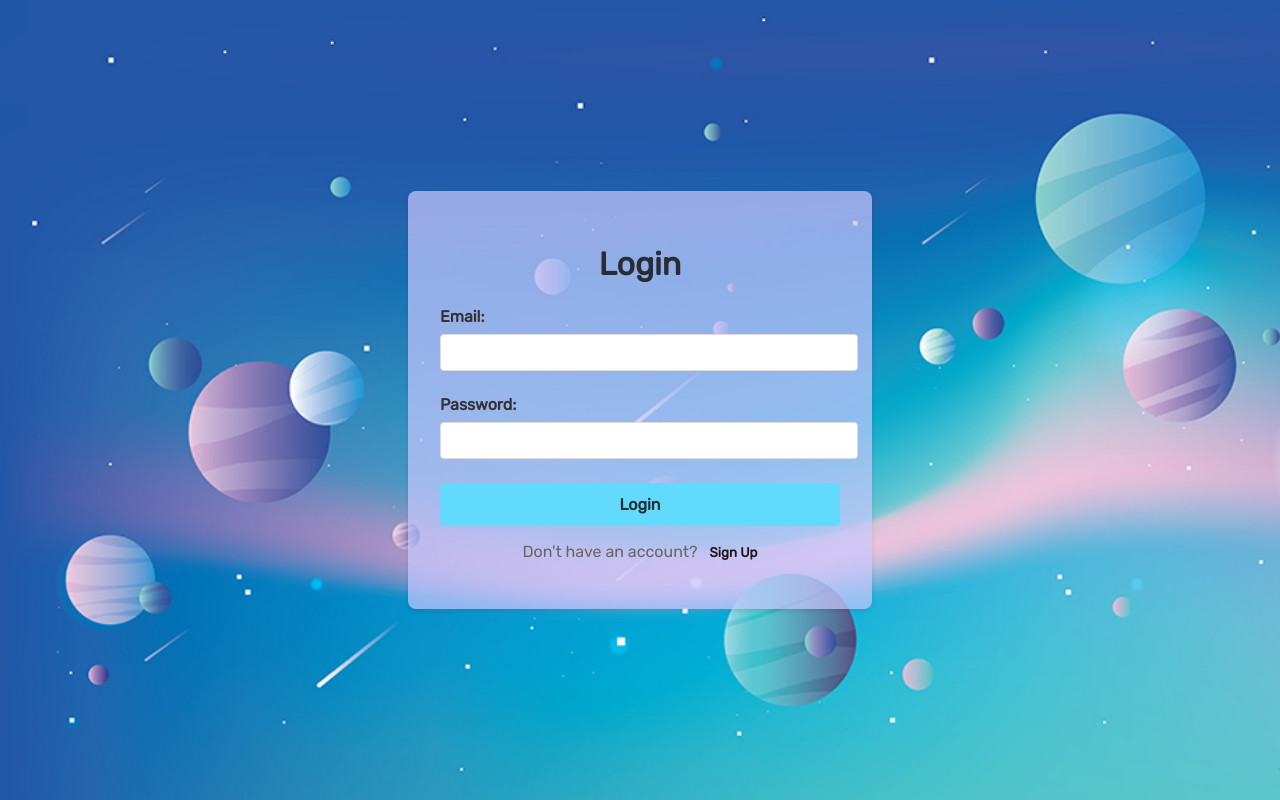
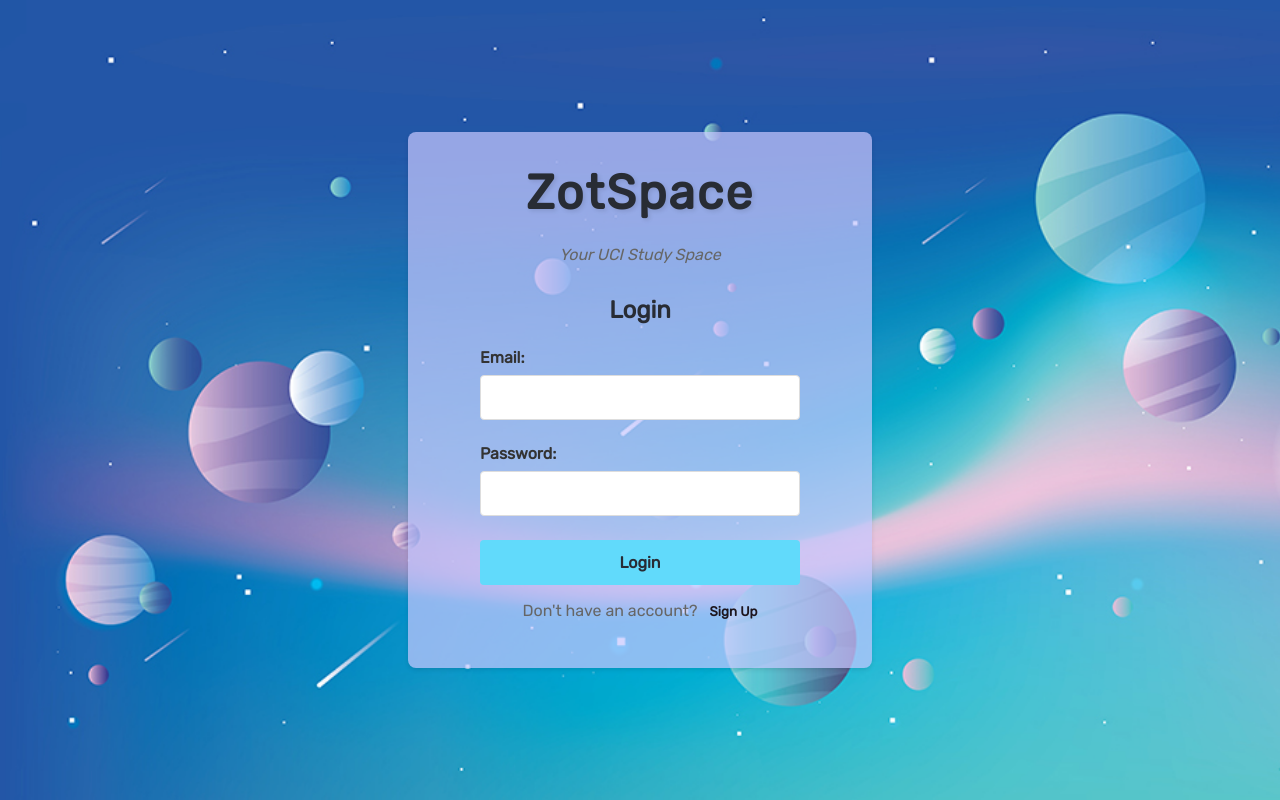
Before and after one commit to tiimbiim/ZotSpace, a React (Create React App) app in the folder zotspace_frontend/: page /login in a window 1280 px wide. Built offline with nearby package versions, Linux system fonts and the light colour scheme; no server answers; the HTML template or start-up script is replaced by a standard one.

Commit message:
Update login page styling: Add ZotSpace logo on top

```diff
--- a/zotspace_frontend/src/pages/Login.css
+++ b/zotspace_frontend/src/pages/Login.css
@@ -6,7 +6,6 @@
   background-color: #f5f5f5;
   background-image: url('../../public/space_home.jpg');
   background-size: cover;
-
 }
 
 .login-box {
@@ -23,6 +22,37 @@
   src: url('../../public/Rubik-Regular.woff2');
 }
 
+.logo {
+  text-align: center;
+  margin-bottom: 2rem;
+}
+
+.logo-text {
+  font-size: 3rem;
+  color: #282c34;
+  margin: 0;
+  font-family: "Rubik";
+  font-weight: bold;
+  letter-spacing: 2px;
+  text-shadow: 2px 2px 4px rgba(0, 0, 0, 0.1);
+}
+
+.logo-tagline {
+  font-size: 1rem;
+  color: #666;
+  margin: 0.5rem 0 0;
+  font-family: "Rubik";
+  font-style: italic;
+}
+
+.form-title {
+  text-align: center;
+  color: #282c34;
+  margin-bottom: 1.5rem;
+  font-family: "Rubik";
+  font-size: 1.5rem;
+}
+
 .login-box h1 {
   text-align: center;
   color: #282c34;
@@ -33,6 +63,8 @@
 
 .form-group {
   margin-bottom: 1.5rem;
+  width: 80%;
+  margin: 0 auto 1.5rem auto;
 }
 
 .form-group label {
@@ -41,20 +73,23 @@
   color: #333;
   font-weight: bold;
   font-family: "Rubik";
+  text-align: left;
 }
 
 .form-group input {
   width: 100%;
-  padding: 0.75rem;
+  padding: 0.8rem;
   border: 1px solid #ddd;
   border-radius: 4px;
   font-size: 1rem;
   font-family: "Rubik";
+  height: 45px;
+  box-sizing: border-box;
 }
 
 .submit-button {
   width: 100%;
-  padding: 0.75rem;
+  padding: 0.8rem;
   background-color: #61dafb;
   color: #282c34;
   border: none;
@@ -64,10 +99,18 @@
   cursor: pointer;
   transition: background-color 0.3s ease;
   font-family: "Rubik";
+  height: 45px;
+  box-sizing: border-box;
 }
 
 .submit-button:hover {
   background-color: #4fa8c7;
+}
+
+/* Add a container for the submit button to match form-group width */
+.submit-button-container {
+  width: 80%;
+  margin: 0 auto;
 }
 
 .error-message {
@@ -97,3 +140,10 @@
 .toggle-button:hover {
   text-decoration: underline;
 }
+
+form {
+  width: 100%;
+  display: flex;
+  flex-direction: column;
+  align-items: center;
+}
--- a/zotspace_frontend/src/pages/Login.js
+++ b/zotspace_frontend/src/pages/Login.js
@@ -96,7 +96,11 @@ function Login() {
   return (
     <div className="login-container">
       <div className="login-box">
-        <h1>{isLogin ? 'Login' : 'Sign Up'}</h1>
+        <div className="logo">
+          <h1 className="logo-text">ZotSpace</h1>
+          <p className="logo-tagline">Your UCI Study Space</p>
+        </div>
+        <h2 className="form-title">{isLogin ? 'Login' : 'Sign Up'}</h2>
         {error && <p className="error-message">{error}</p>}
         <form onSubmit={handleSubmit}>
           <div className="form-group">
@@ -119,9 +123,11 @@ function Login() {
               required
             />
           </div>
-          <button type="submit" className="submit-button">
-            {isLogin ? 'Login' : 'Sign Up'}
-          </button>
+          <div className="submit-button-container">
+            <button type="submit" className="submit-button">
+              {isLogin ? 'Login' : 'Sign Up'}
+            </button>
+          </div>
         </form>
         <p className="toggle-text">
           {isLogin ? "Don't have an account? " : "Already have an account? "}
```
